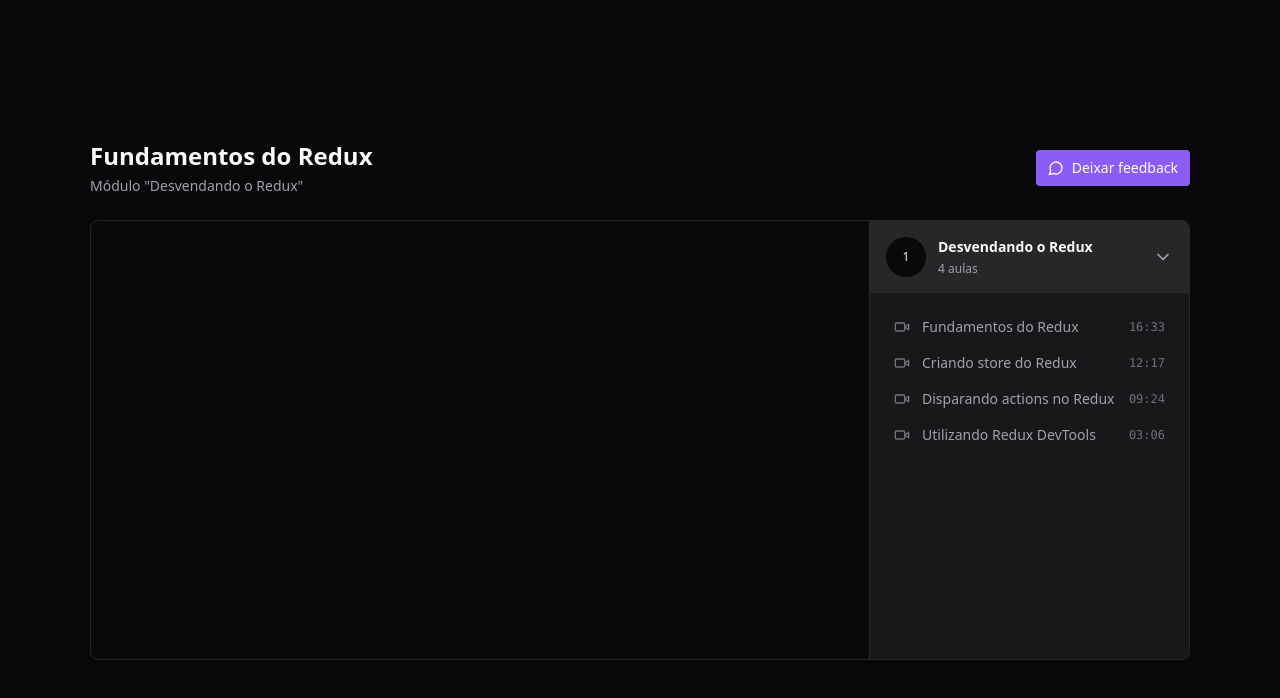
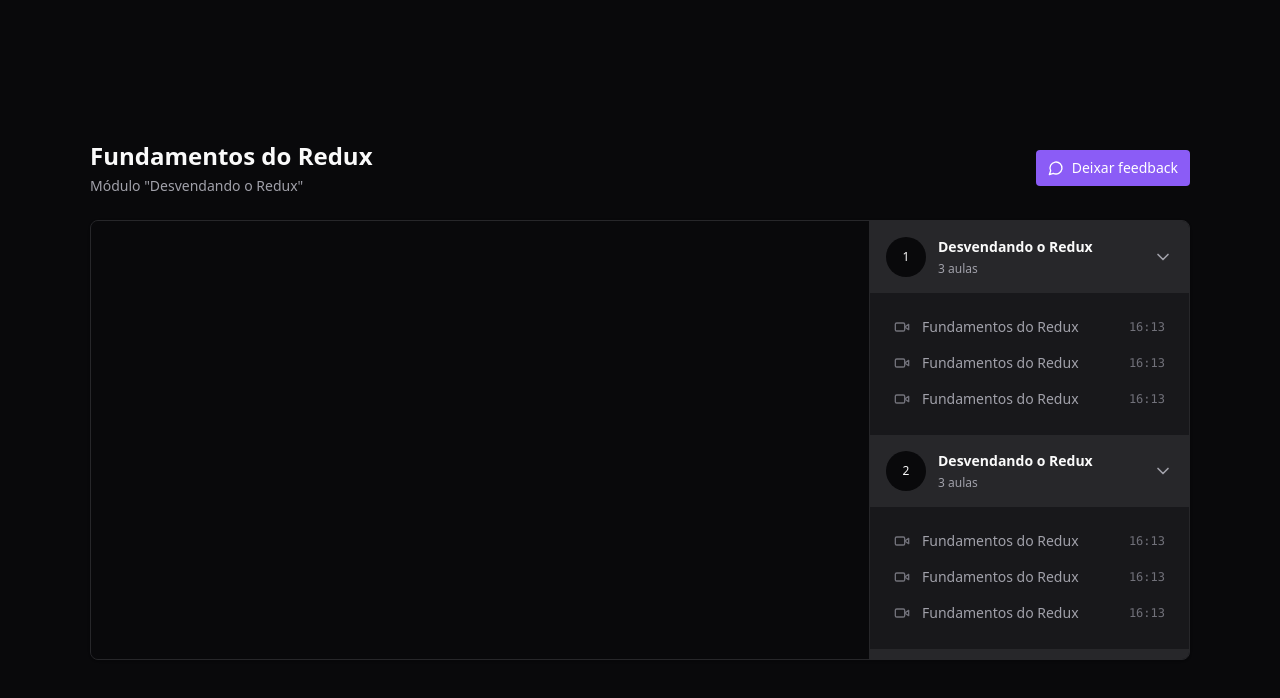
Before and after one commit to vanessabrazuna/video-player-ui, a React (Vite) app: page / in a window 1280 px wide. Shown: the top 698 px of the page. Built offline with nearby package versions, Linux system fonts and the light colour scheme.

Commit message:
Scrollbar in sidebar

```diff
--- a/package.json
+++ b/package.json
@@ -28,6 +28,7 @@
     "eslint-plugin-react-hooks": "^4.6.0",
     "eslint-plugin-react-refresh": "^0.4.4",
     "postcss": "^8.4.31",
+    "tailwind-scrollbar": "^3.0.5",
     "tailwindcss": "^3.3.5",
     "typescript": "^5.2.2",
     "vite": "^5.0.0"
--- /dev/null
+++ b/src/components/Header.tsx
@@ -0,0 +1,10 @@
+export function Header() {
+  return (
+    <div className="flex flex-col gap-1">
+      <h1 className="text-2xl font-bold">Fundamentos do Redux</h1>
+      <span className="text-sm text-zinc-400">
+        Módulo "Desvendando o Redux"
+      </span>
+    </div>
+  );
+}
--- /dev/null
+++ b/src/components/Lesson.tsx
@@ -0,0 +1,16 @@
+import { Video } from "lucide-react"
+
+interface LessonProps {
+  title: string
+  duration: string
+}
+
+export function Lesson({ title, duration }: LessonProps) {
+  return (
+    <button className="flex items-center gap-3 text-sm text-zinc-400">
+      <Video className="w-4 h-4 text-zinc-500" />
+      <span>{title}</span>
+      <span className="ml-auto font-mono text-xs text-zinc-500">{duration}</span>
+    </button>
+  );
+}
--- /dev/null
+++ b/src/components/Module.tsx
@@ -0,0 +1,33 @@
+import { ChevronDown } from "lucide-react"
+import { Lesson } from "./Lesson"
+
+interface ModuleProps {
+  title: string
+  amountOfLessons: number
+  moduleIndex: number
+}
+
+export function Module({ title, amountOfLessons, moduleIndex }: ModuleProps) {
+  return (
+    <div>
+      <button className="flex w-full items-center gap-3 bg-zinc-800 p-4">
+        <div className="flex h-10 w-10 rounded-full items-center justify-center bg-zinc-950 text-xs">
+          {moduleIndex + 1}
+        </div>
+
+        <div className="flex flex-col gap-1 text-left">
+          <strong className="text-sm">{title}</strong>
+          <span className="text-xs text-zinc-400">{amountOfLessons} aulas</span>
+        </div>
+
+        <ChevronDown className="w-5 h-5 ml-auto text-zinc-400" />
+      </button>
+
+      <nav className="relative flex flex-col gap-4 p-6">
+        <Lesson title="Fundamentos do Redux" duration="16:13"/>
+        <Lesson title="Fundamentos do Redux" duration="16:13"/>
+        <Lesson title="Fundamentos do Redux" duration="16:13"/>
+      </nav>
+    </div>
+  );
+}
--- /dev/null
+++ b/src/components/Video.tsx
@@ -0,0 +1,14 @@
+import ReactPlayer from "react-player"
+
+export function Video() {
+  return (
+    <div className="w-full bg-zinc-950 aspect-video">
+      <ReactPlayer
+        width="100%"
+        height="100%"
+        controls
+        url="https://www.youtube.com/watch?v=u99tNt3TZf8"
+      />
+    </div>
+  );
+}
--- a/src/pages/Player.tsx
+++ b/src/pages/Player.tsx
@@ -1,16 +1,15 @@
-import { ChevronDown, MessageCircle, Video } from "lucide-react";
-import ReactPlayer from "react-player";
+import { MessageCircle } from "lucide-react"
+
+import { Header } from "../components/Header"
+import { Video } from '../components/Video'
+import { Module } from "../components/Module"
 
 export function Player() {
   return (
     <div className="h-screen bg-zinc-950 text-zinc-50 flex justify-center items-center">
       <div className="flex w-[1100px] flex-col gap-6">
         <div className="flex items-center justify-between">
-          {/* Header */}
-          <div className="flex flex-col gap-1">
-            <h1 className="text-2xl font-bold">Fundamentos do Redux</h1>
-            <span className="text-sm text-zinc-400">Módulo "Desvendando o Redux"</span>
-          </div>
+          <Header />
 
           <button className="flex items-center gap-2 rounded bg-violet-500 px-3 py-2 text-sm font-medium text-white hover:bg-violet-600">
             <MessageCircle className="w-4 h-4" />
@@ -18,58 +17,14 @@
           </button>
         </div>
 
-        <main className="relative flex overflow-hidden rounded-lg border border-zinc-800 bg-zinc-900 shadow">
+        <main className="relative flex overflow-hidden rounded-lg border border-zinc-800 bg-zinc-900 shadow pr-80">
           <div className="flex-1">
-            <div className="w-full bg-zinc-950 aspect-video">
-              <ReactPlayer
-                width="100%"
-                height="100%"
-                controls
-                url="https://www.youtube.com/watch?v=u99tNt3TZf8"
-              />
-            </div>
+            <Video />
           </div>
-          <aside className="w-80 border-l border-zinc-800 bg-zinc-900">
-            <div>
-              <button className="flex w-full items-center gap-3 bg-zinc-800 p-4">
-                <div className="flex h-10 w-10 rounded-full items-center justify-center bg-zinc-950 text-xs">
-                  1
-                </div>
-
-                <div className="flex flex-col gap-1 text-left">
-                  <strong className="text-sm">Desvendando o Redux</strong>
-                  <span className="text-xs text-zinc-400">4 aulas</span>
-                </div>
-
-                <ChevronDown className="w-5 h-5 ml-auto text-zinc-400" />
-              </button>
-
-              <nav className="relative flex flex-col gap-4 p-6">
-                <button className="flex items-center gap-3 text-sm text-zinc-400">
-                  <Video className="w-4 h-4 text-zinc-500" />
-                  <span>Fundamentos do Redux</span>
-                  <span className="ml-auto font-mono text-xs text-zinc-500">16:33</span>
-                </button>
-
-                <button className="flex items-center gap-3 text-sm text-zinc-400">
-                  <Video className="w-4 h-4 text-zinc-500" />
-                  <span>Criando store do Redux</span>
-                  <span className="ml-auto font-mono text-xs text-zinc-500">12:17</span>
-                </button>
-
-                <button className="flex items-center gap-3 text-sm text-zinc-400">
-                  <Video className="w-4 h-4 text-zinc-500" />
-                  <span>Disparando actions no Redux</span>
-                  <span className="ml-auto font-mono text-xs text-zinc-500">09:24</span>
-                </button>
-
-                <button className="flex items-center gap-3 text-sm text-zinc-400">
-                  <Video className="w-4 h-4 text-zinc-500" />
-                  <span>Utilizando Redux DevTools</span>
-                  <span className="ml-auto font-mono text-xs text-zinc-500">03:06</span>
-                </button>
-              </nav>
-            </div>
+          <aside className="w-80 absolute top-0 bottom-0 right-0 border-l divide-y-2 divide-zinc-900 border-zinc-800 bg-zinc-900 overflow-y-scroll scrollbar scrollbar-thin scrollbar-track-zinc-950 scrollbar-thumb-zinc-800">
+            <Module title="Desvendando o Redux" amountOfLessons={3} moduleIndex={0} />
+            <Module title="Desvendando o Redux" amountOfLessons={3} moduleIndex={1} />
+            <Module title="Desvendando o Redux" amountOfLessons={3} moduleIndex={2} />
           </aside>
         </main>
       </div>
--- a/tailwind.config.js
+++ b/tailwind.config.js
@@ -6,5 +6,7 @@
   theme: {
     extend: {},
   },
-  plugins: [],
+  plugins: [
+    require('tailwind-scrollbar'),
+  ],
 }
```
Also changed, not shown: .eslintrc.cjs (deleted), 2 other files (tests, documents, lock files or other folders).
